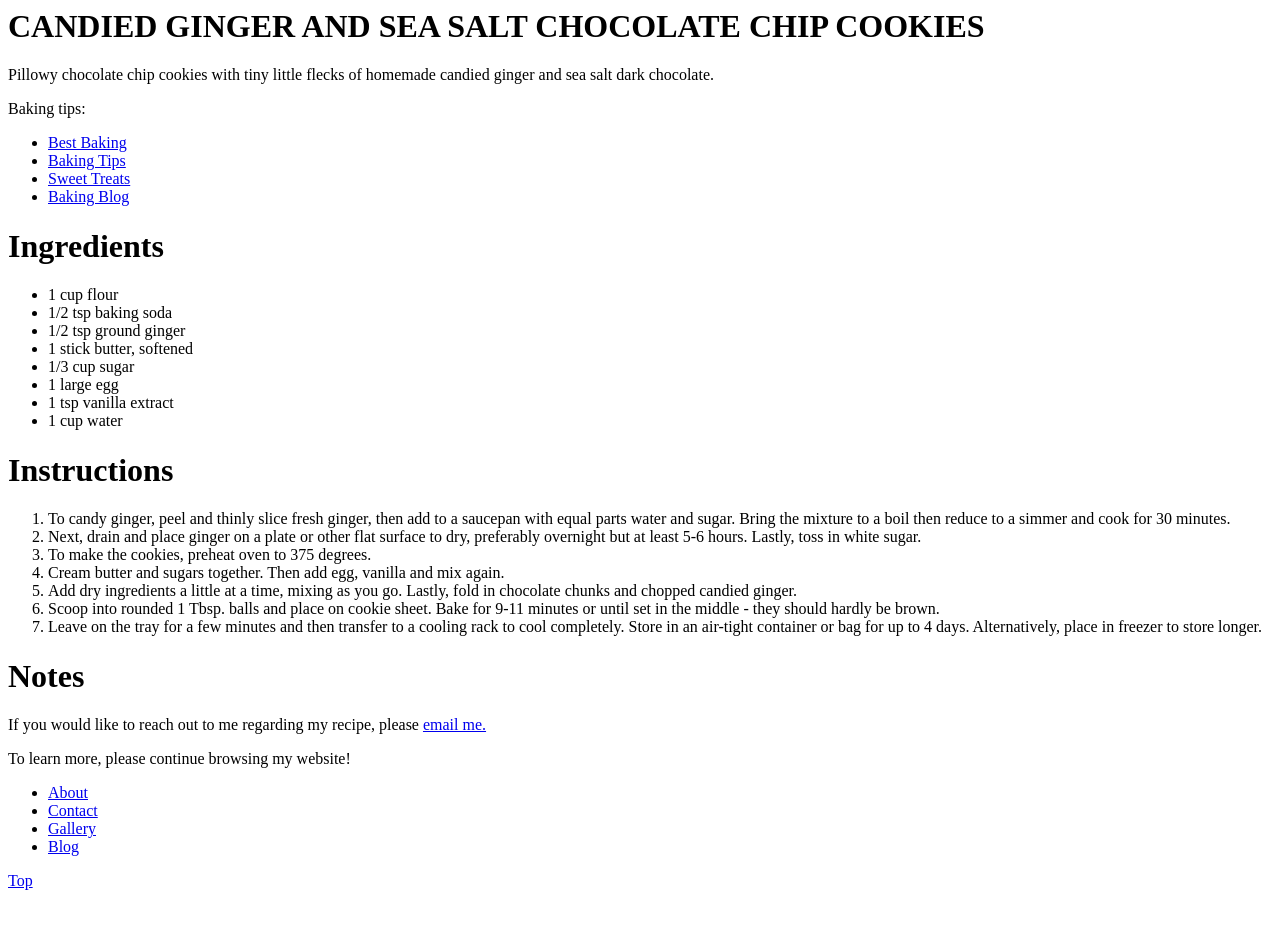
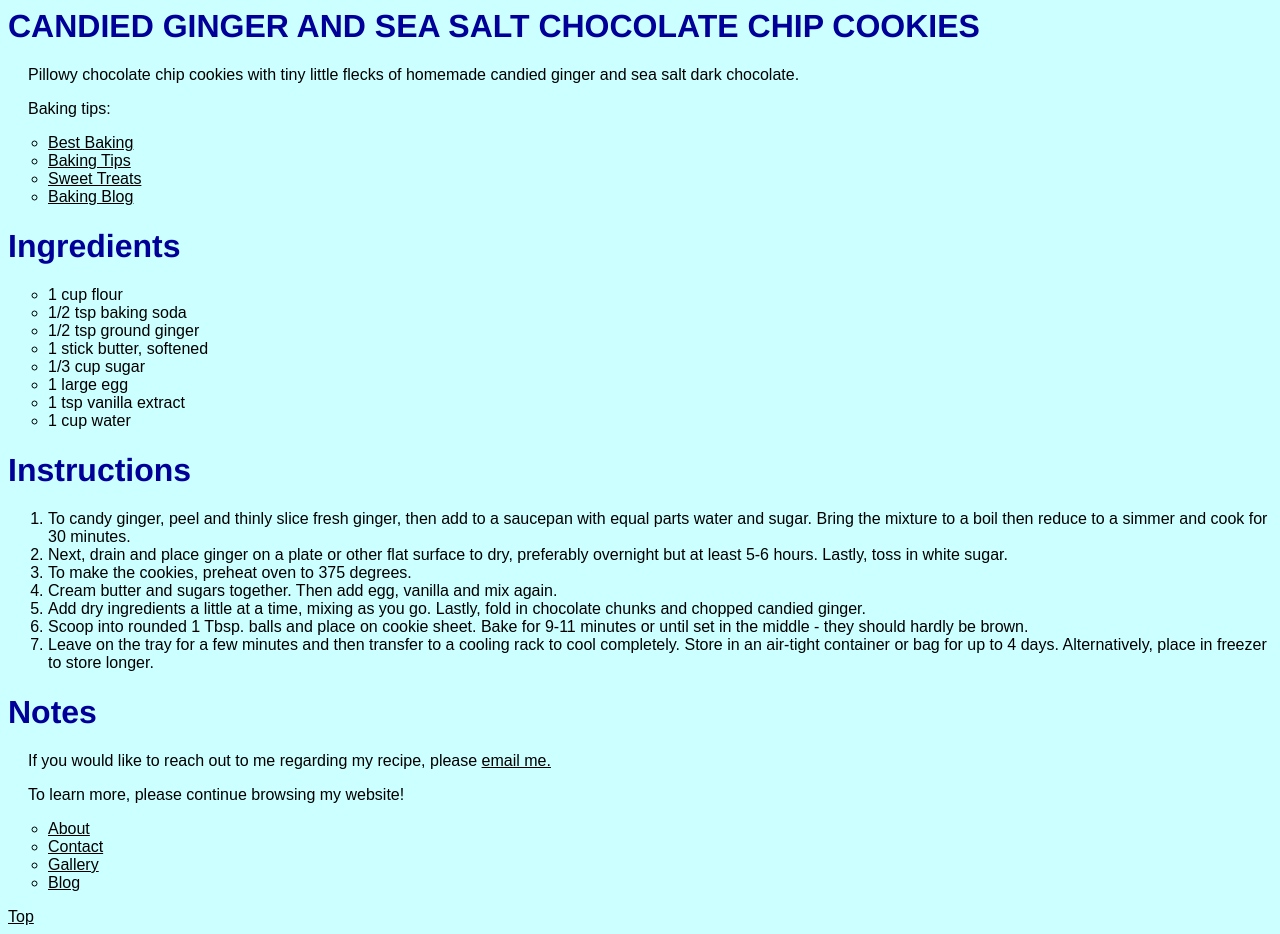
Before and after one commit to tessdennison/cmp2035, a plain HTML site: page 01_Assignment/01_Dennison.html in a window 1280 px wide. Before the commit the page ends 898 px from the top, so only its background shows below. Drawn offline with Linux system fonts and the light colour scheme; files that its build step writes are made by us from their sources.

Commit message:
added css

```diff
--- a/01_Assignment/01_Dennison.html
+++ b/01_Assignment/01_Dennison.html
@@ -1,6 +1,7 @@
 <html>
 	<head>
 		<title> Recipe </title>
+		<link href="css/StyleSheet.css" type="text/css" rel="stylesheet" />
 	</head>
 	<body>
 		<h1 id="top">CANDIED GINGER AND SEA SALT CHOCOLATE CHIP COOKIES</h1>
```
